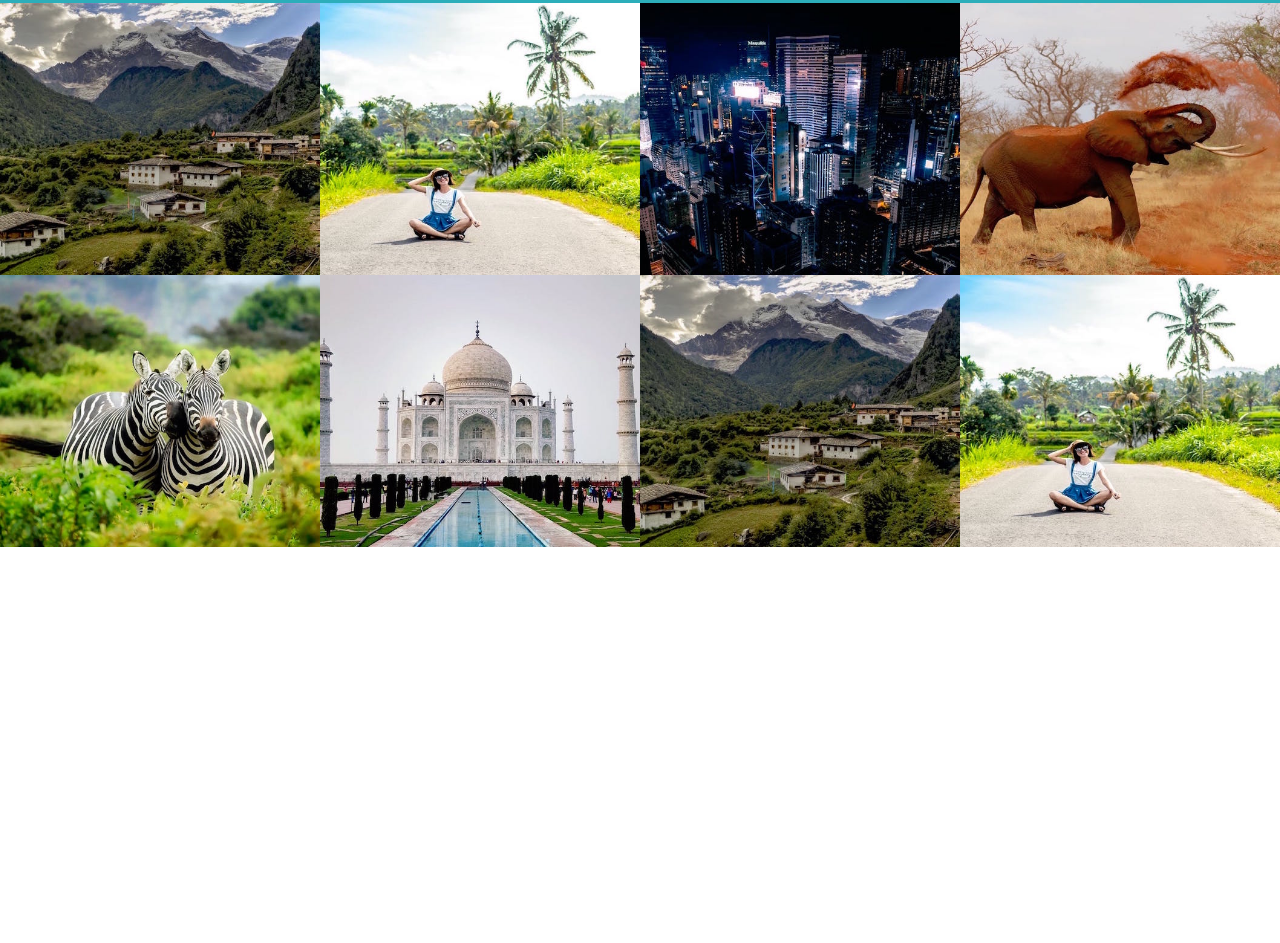
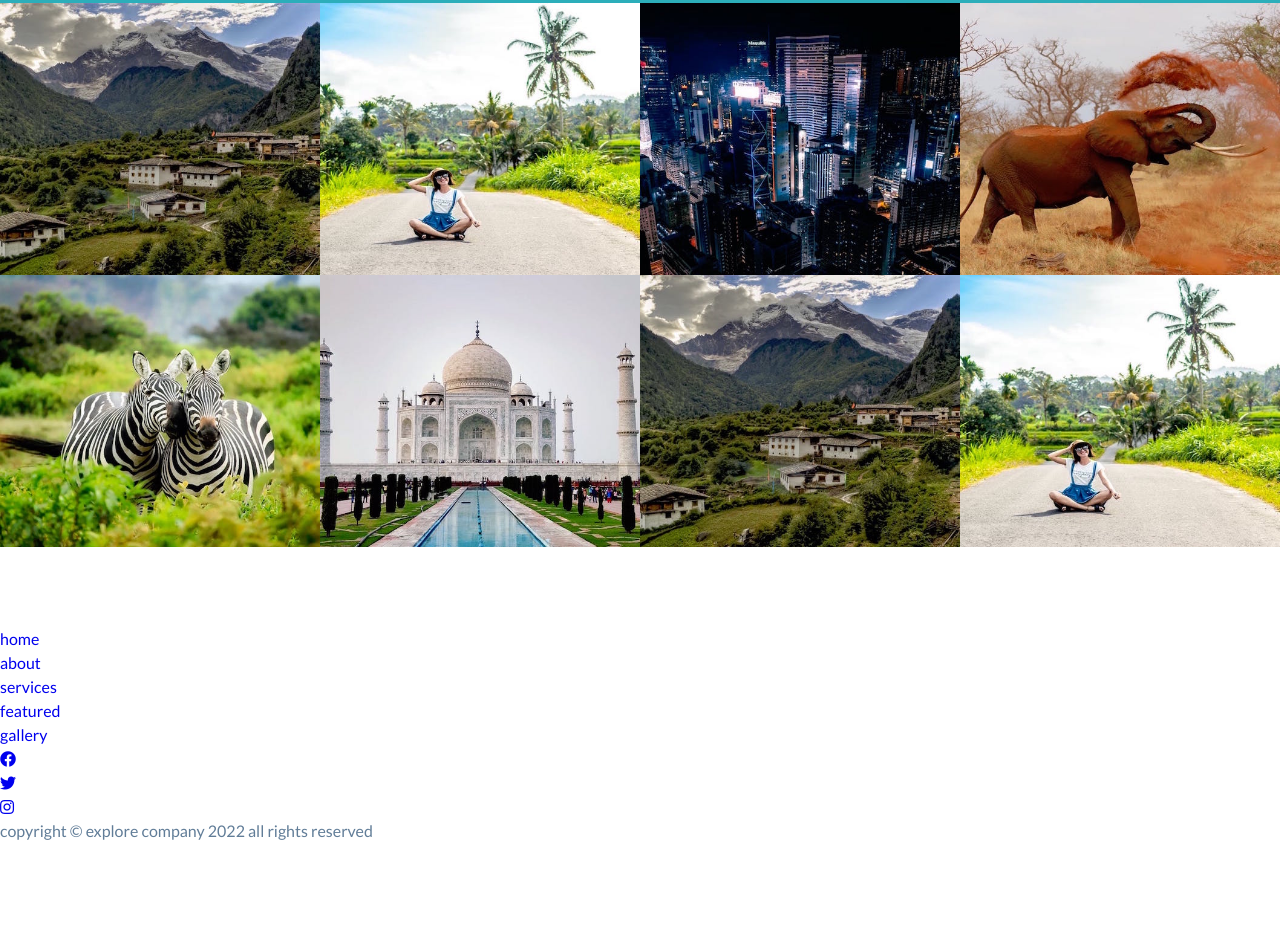
Before and after one commit to filiptrifunovic-mile/css-explore, a plain HTML site: page index.html in a window 1280 px wide. Shown: the part 3448-4391 px from the top of the page. Before the commit the page ends 3995 px from the top, so only its background shows below. Drawn offline with Linux system fonts and the light colour scheme.

Commit message:
footer html

```diff
--- a/index.html
+++ b/index.html
@@ -308,7 +308,44 @@
   <!-- end of gallery  -->
 
   <!-- footer -->
+  <footer class="section footer">
+    <ul class="footer-liks">
+      <li>
+        <a href="#home" class="footer-link scroll-link">home</a>
+      </li>
+      <li>
+        <a href="#about" class="footer-link scroll-link">about</a>
+      </li>
+      <li>
+        <a href="#services" class="footer-link scroll-link">services</a>
+      </li>
+      <li>
+        <a href="#featured" class="footer-link scroll-link">featured</a>
+      </li>
+      <li>
+        <a href="#gallery" class="footer-link scroll-link">gallery</a>
+      </li>
+    </ul>
+    <ul class="footer-icons">
+      <li>
+        <a href="#" class="footer-icon">
+          <i class="fab fa-facebook"></i>
+        </a>
+      </li>
+      <li>
+        <a href="#" class="footer-icon">
+          <i class="fab fa-twitter"></i>
+        </a>
+      </li>
+      <li>
+        <a href="#" class="footer-icon">
+          <i class="fab fa-instagram"></i>
+        </a>
+      </li>
+    </ul>
 
+    <p class="copyright">copyright &copy; explore company 2022 all rights reserved</p>
+  </footer>
 
   <script src="./js/app.js"></script>
 </body>
```
